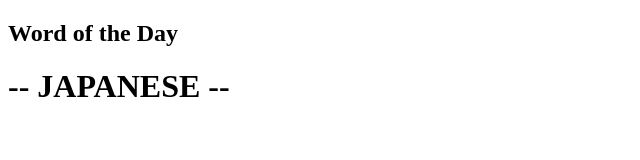
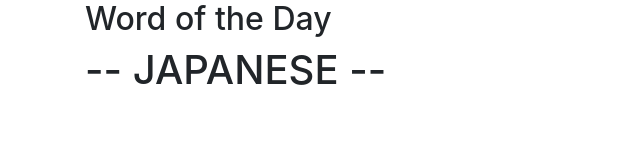
Before and after one commit to boogeybum/Jp_WotD, a plain HTML site: page index.html in a window 1280 px wide. Shown: the whole page, without its empty margins (0-640 px from the left). Drawn offline with nearby package versions, Linux system fonts and the light colour scheme.

Commit message:
Link to styles.css and bootstrap

```diff
--- a/index.html
+++ b/index.html
@@ -3,10 +3,14 @@
 <head>
   <meta charset="UTF-8">
   <meta name="viewport" content="width=device-width, initial-scale=1.0">
+  <link rel="stylesheet" href="https://stackpath.bootstrapcdn.com/bootstrap/4.5.0/css/bootstrap.min.css" integrity="sha384-9aIt2nRpC12Uk9gS9baDl411NQApFmC26EwAOH8WgZl5MYYxFfc+NcPb1dKGj7Sk" crossorigin="anonymous">
+  <link rel="stylesheet" href="/assets/css/styles.css">
   <title>Word of the Day | Japanese</title>
 </head>
 <body>
-  <h2>Word of the Day</h2>
-  <h1>-- JAPANESE --</h1>
+  <div class="container">
+    <h2>Word of the Day</h2>
+    <h1>-- JAPANESE --</h1>
+  </div>
 </body>
 </html>
```
